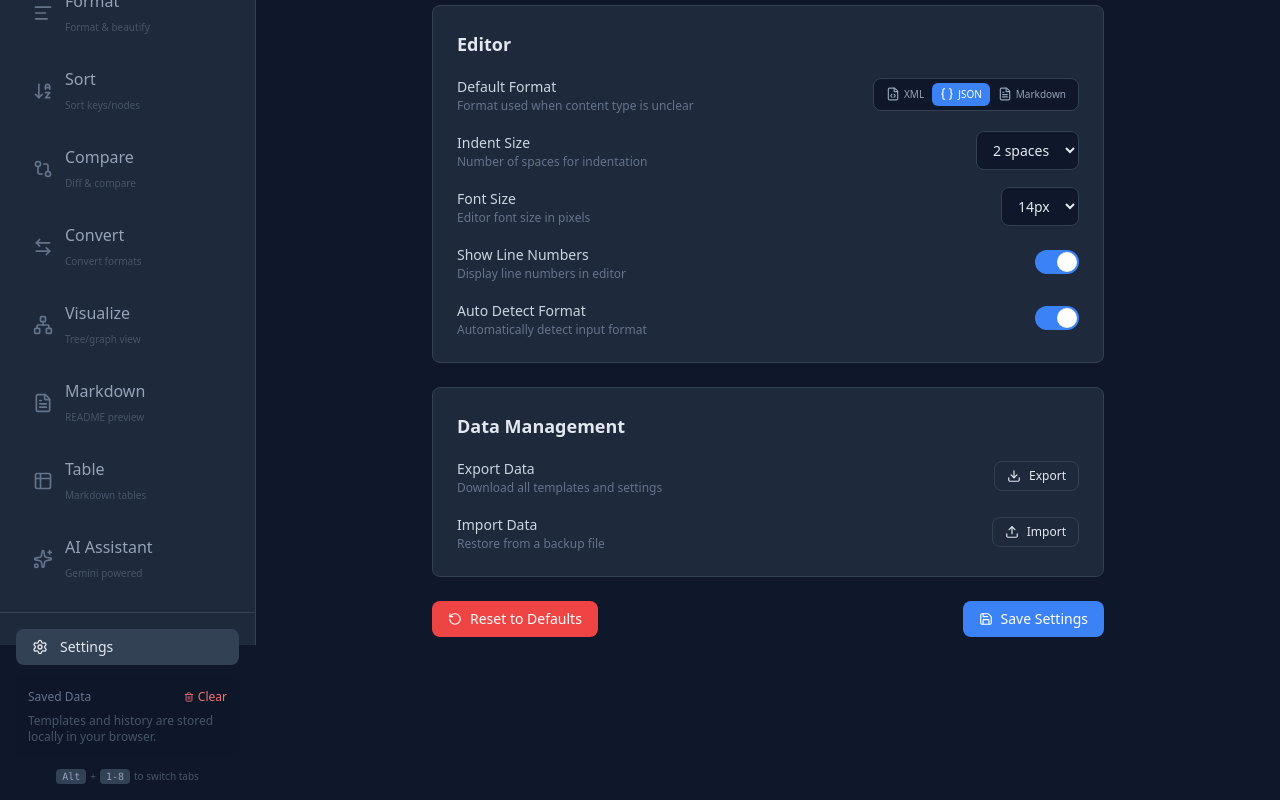
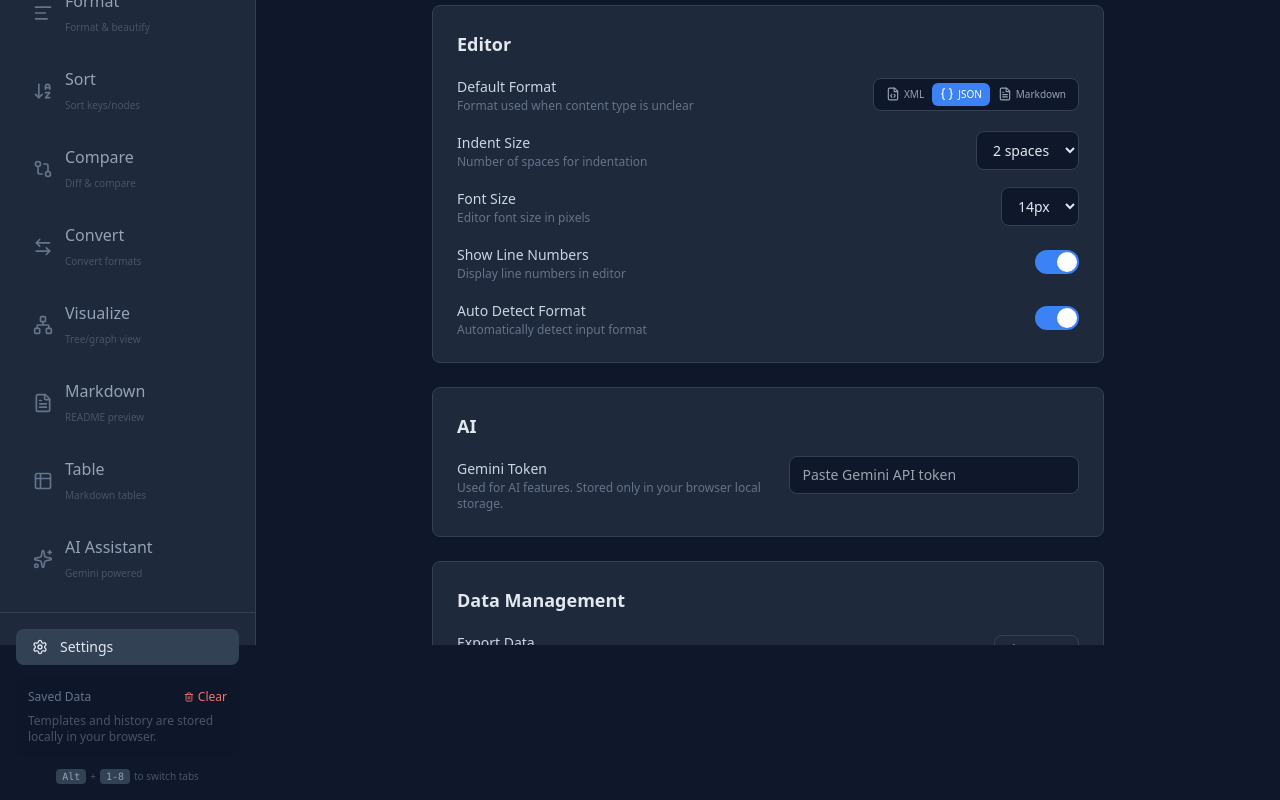
Before and after one commit to anomo06822/xml-toolkit, a React (Vite) app: page / in a window 1280 px wide. Both pictures are taken after a click on the button "Settings". Built offline with nearby package versions, Linux system fonts and the light colour scheme.

Commit message:
feat:fix lint issue and improve convert text

```diff
--- a/features/GeminiAssistant.tsx
+++ b/features/GeminiAssistant.tsx
@@ -1,6 +1,6 @@
 import React, { useState } from 'react';
 import { GoogleGenAI } from '@google/genai';
-import { getPersistentValue, setPersistentValue } from '../services/storage';
+import { getGeminiToken, getPersistentValue, setPersistentValue } from '../services/storage';
 import { Button } from '../components/Button';
 import { Sparkles, MessageSquare, Loader2, Copy, Check, Trash2 } from 'lucide-react';
 
@@ -33,7 +33,12 @@ export const GeminiAssistant: React.FC = () => {
     setLoading(true);
 
     try {
-      const ai = new GoogleGenAI({ apiKey: process.env.API_KEY || '' });
+      const apiKey = getGeminiToken();
+      if (!apiKey) {
+        throw new Error('Gemini token is missing. Please set it in Settings > AI.');
+      }
+
+      const ai = new GoogleGenAI({ apiKey });
 
       const systemPrompt = `You are an expert in data formats including XML, JSON, and Markdown.
 You help users with:
@@ -65,7 +70,7 @@ Provide clear, concise, and practical answers. Include code examples when releva
     } catch (e: any) {
       const errorMessage: Message = {
         role: 'assistant',
-        content: `Error: ${e.message}\n\nMake sure GEMINI_API_KEY is configured in your .env file.`,
+        content: `Error: ${e.message}\n\nSet Gemini token in Settings > AI, or configure VITE_GEMINI_API_KEY.`,
         timestamp: Date.now()
       };
 
--- a/features/Settings.tsx
+++ b/features/Settings.tsx
@@ -160,6 +160,27 @@ export const SettingsPage: React.FC = () => {
         </div>
       </section>
 
+      {/* AI Settings */}
+      <section className="bg-surface border border-slate-700 rounded-lg p-6 mb-6">
+        <h2 className="text-lg font-semibold text-slate-200 mb-4">AI</h2>
+
+        <div className="flex justify-between items-start gap-4">
+          <div>
+            <label className="text-sm font-medium text-slate-300">Gemini Token</label>
+            <p className="text-xs text-slate-500">
+              Used for AI features. Stored only in your browser local storage.
+            </p>
+          </div>
+          <input
+            type="password"
+            value={settings.geminiToken}
+            onChange={(e) => handleChange('geminiToken', e.target.value)}
+            placeholder="Paste Gemini API token"
+            className="w-80 max-w-full bg-slate-900 border border-slate-700 rounded-lg px-3 py-2 text-sm text-slate-200 focus:ring-2 focus:ring-primary outline-none"
+          />
+        </div>
+      </section>
+
       {/* Data Management */}
       <section className="bg-surface border border-slate-700 rounded-lg p-6 mb-6">
         <h2 className="text-lg font-semibold text-slate-200 mb-4">Data Management</h2>
--- a/features/unified/Converter.tsx
+++ b/features/unified/Converter.tsx
@@ -131,17 +131,24 @@ export const UnifiedConverter: React.FC = () => {
           </div>
         </div>
 
-        <div className="flex gap-2">
-          <Button onClick={handleConvertForward} icon={<ArrowRight size={16} />}>
-            Convert →
+        <div className="flex items-center gap-2 rounded-xl border border-slate-600/40 bg-[#172236] p-1.5 shadow-inner">
+          <Button
+            onClick={handleConvertForward}
+            className="gap-2 rounded-lg bg-gradient-to-r from-blue-500 to-blue-600 px-4 py-2 text-sm font-semibold text-white shadow-[0_6px_18px_rgba(59,130,246,0.32)] hover:from-blue-400 hover:to-blue-500"
+          >
+            <ArrowRight size={14} />
+            <span>Convert</span>
+            <ArrowRight size={14} />
           </Button>
           <Button
-            variant="secondary"
+            variant="ghost"
             onClick={handleConvertBackward}
-            icon={<ArrowLeft size={16} />}
             disabled={!output.trim()}
+            className="gap-2 rounded-lg border border-slate-600 bg-slate-900/20 px-4 py-2 text-sm font-semibold text-slate-200 hover:border-slate-500 hover:bg-slate-800/30"
           >
-            ← Convert
+            <ArrowLeft size={14} />
+            <span>Convert</span>
+            <ArrowLeft size={14} />
           </Button>
         </div>
       </div>
--- a/features/unified/Differ.tsx
+++ b/features/unified/Differ.tsx
@@ -7,6 +7,7 @@ import React, { useState, useEffect } from 'react';
 import { DataFormat, DiffResult as DiffResultType, computeDiff, detectFormat, sort } from '../../core';
 import { CodeEditor } from '../../components/common';
 import { Button } from '../../components/Button';
+import { getGeminiToken } from '../../services';
 import { GitCompare, Settings2, ArrowDownAZ, Copy, Check, Sparkles, Loader2, FileCode, Braces, FileText } from 'lucide-react';
 
 // Format badge component
@@ -59,9 +60,9 @@ export const UnifiedDiffer: React.FC = () => {
   }, [leftContent]);
 
   const generateAiSummary = async (diff: DiffResultType) => {
-    const apiKey = (import.meta as any).env?.VITE_GEMINI_API_KEY;
+    const apiKey = getGeminiToken();
     if (!apiKey) {
-      setAiSummaryText('⚠️ Gemini API key not configured. Add VITE_GEMINI_API_KEY to your environment.');
+      setAiSummaryText('⚠️ Gemini token not configured. Set it in Settings > AI, or use VITE_GEMINI_API_KEY.');
       return;
     }
 
--- a/services/storage.ts
+++ b/services/storage.ts
@@ -149,6 +149,7 @@ export interface AppSettings {
   autoFormat: boolean;
   fontSize: number;
   showLineNumbers: boolean;
+  geminiToken: string;
 }
 
 const defaultSettings: AppSettings = {
@@ -159,7 +160,8 @@ const defaultSettings: AppSettings = {
   autoDetectFormat: true,
   autoFormat: false,
   fontSize: 14,
-  showLineNumbers: true
+  showLineNumbers: true,
+  geminiToken: ''
 };
 
 export const getSettings = (): AppSettings => {
@@ -182,6 +184,16 @@ export const updateSettings = (updates: Partial<AppSettings>): AppSettings => {
 export const resetSettings = (): AppSettings => {
   localStorage.setItem(SETTINGS_KEY, JSON.stringify(defaultSettings));
   return defaultSettings;
+};
+
+export const getGeminiToken = (): string => {
+  const settingsToken = getSettings().geminiToken?.trim();
+  if (settingsToken) {
+    return settingsToken;
+  }
+
+  const env = (import.meta as any).env || {};
+  return env.VITE_GEMINI_API_KEY || env.GEMINI_API_KEY || '';
 };
 
 // ============================================
```
Also changed, not shown: tsconfig.json (+13 -1 lines).
